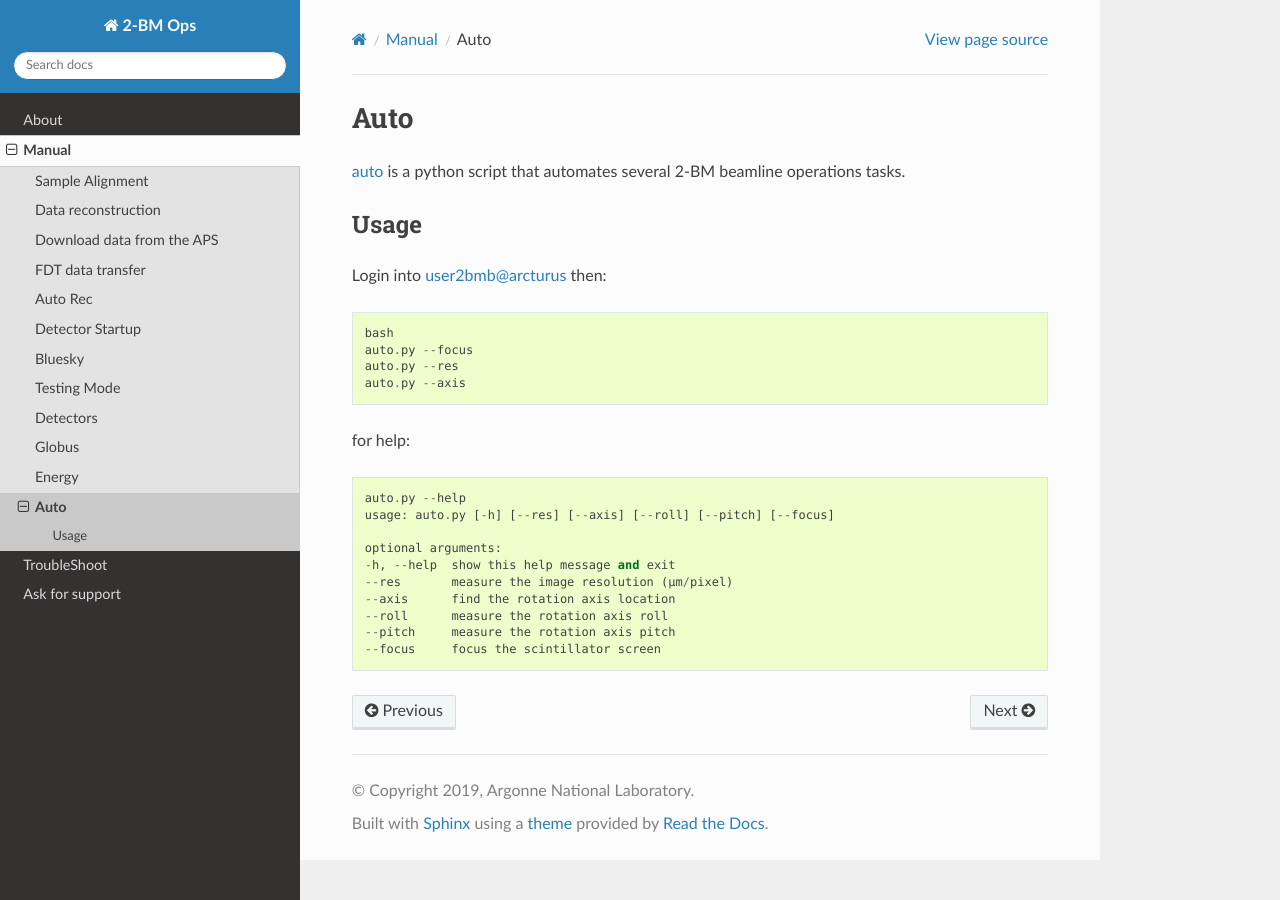
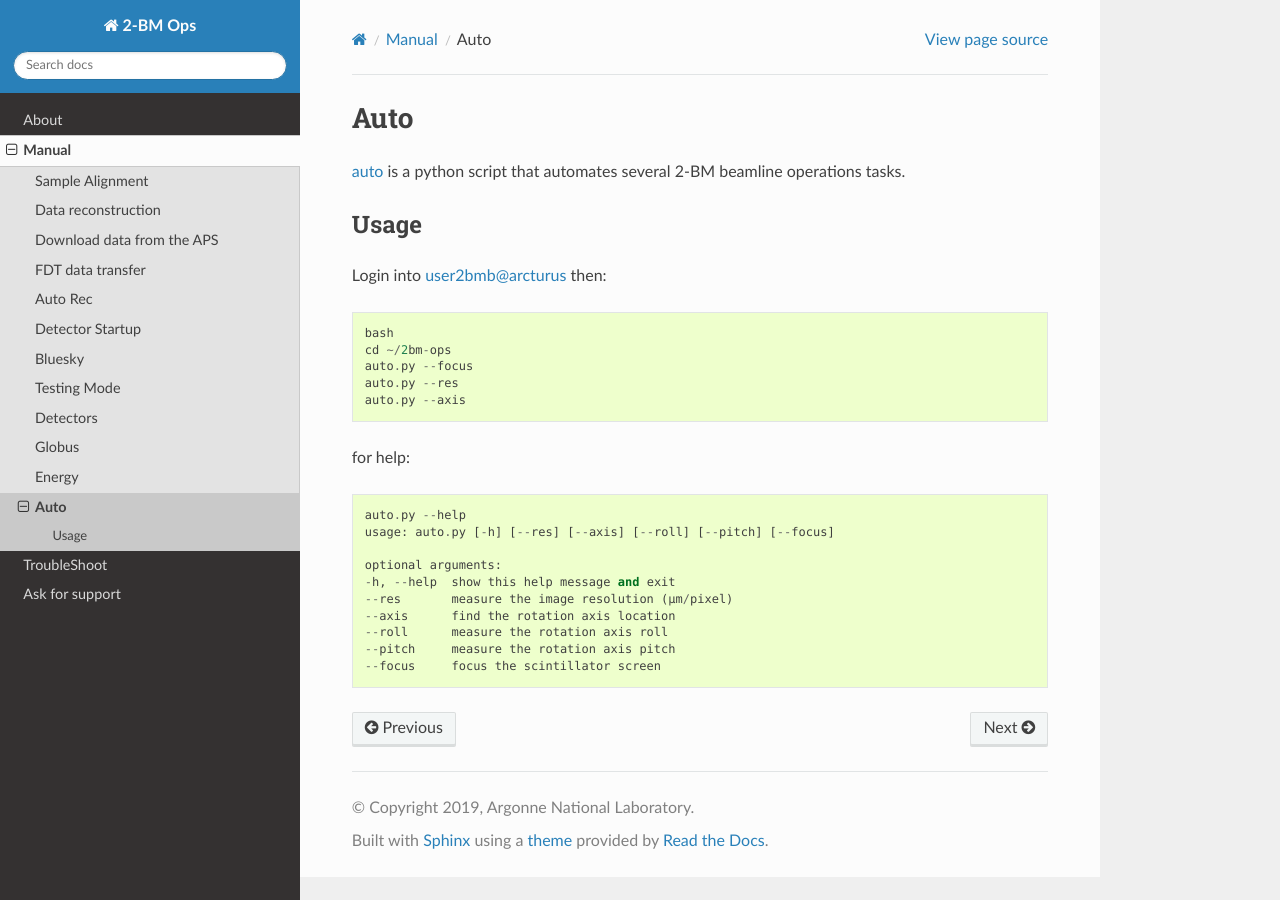
Before and after one commit to xray-imaging/2bm-docs, a Sphinx documentation site: the page built from docs/source/manual/item_012.rst, in a window 1280 px wide. Built offline with Sphinx 7.4.7 and the Read the Docs theme 2.0.0, drawn with Linux system fonts in a browser that asks for light colours.

Commit message:
added auto instructions

```diff
--- a/docs/source/manual/item_012.rst
+++ b/docs/source/manual/item_012.rst
@@ -9,6 +9,7 @@ Usage
 Login into user2bmb@arcturus then::
 
     bash
+    cd ~/2bm-ops
     auto.py --focus
     auto.py --res
     auto.py --axis
```
